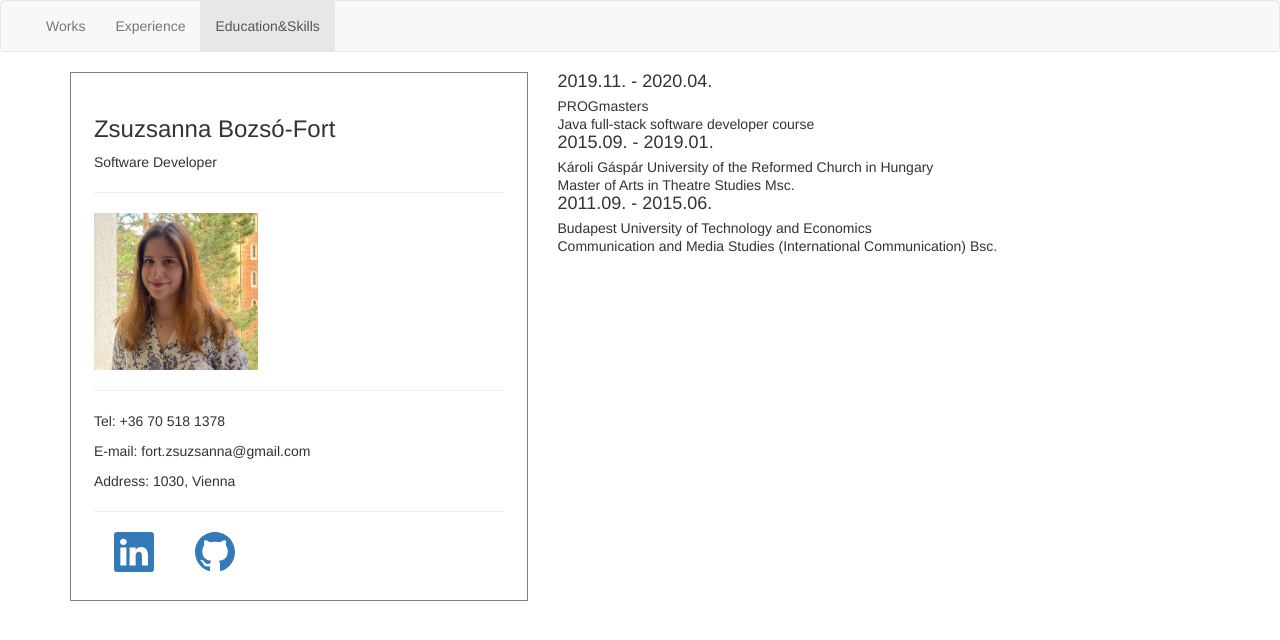
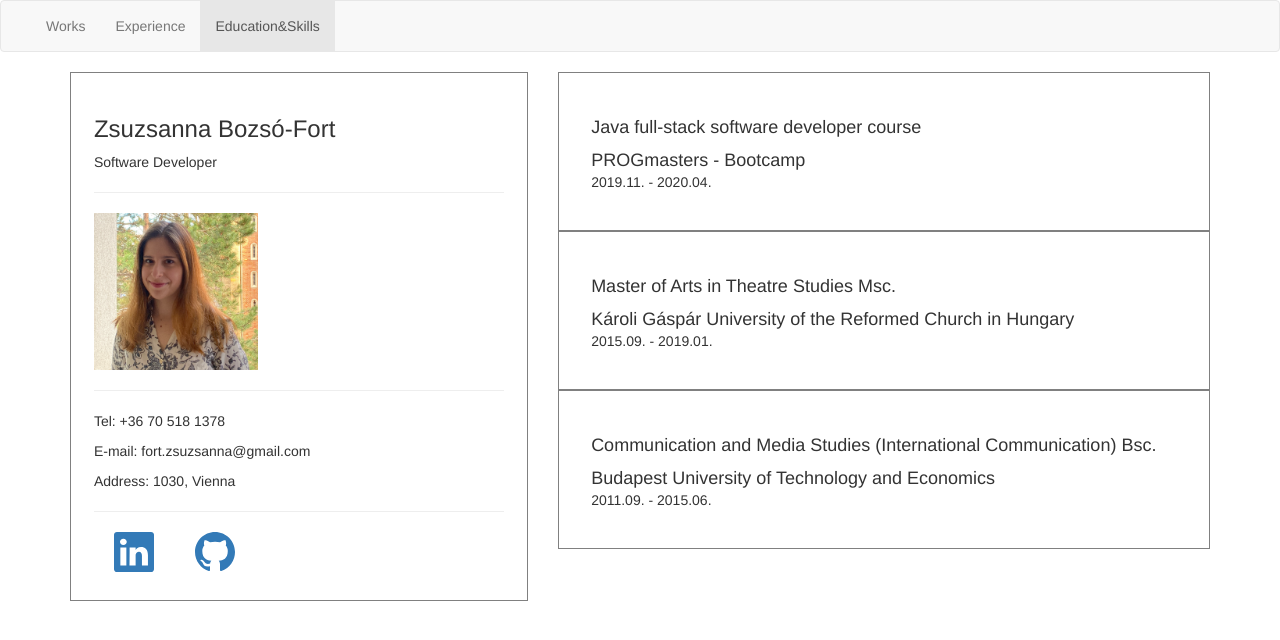
Before and after one commit to fortzsu/angular-cv-bozso-fort, an Angular app: page /education-skills in a window 1280 px wide. Shown: the top 640 px of the page. Built offline with nearby package versions, Linux system fonts and the light colour scheme.

Commit message:
formatting education html

```diff
--- a/src/app/app-routing.module.ts
+++ b/src/app/app-routing.module.ts
@@ -1,12 +1,10 @@
 import { NgModule } from '@angular/core';
 import { RouterModule, Routes } from '@angular/router';
-import {InfosComponent} from "./infos/infos.component";
 import {WorksComponent} from "./infos/works/works.component";
 import {ExperienceComponent} from "./infos/experience/experience.component";
 import {EducationSkillsComponent} from "./infos/education-skills/education-skills.component";
 
 const routes: Routes = [
-  {path: '', component: InfosComponent},
   {path: 'works', component: WorksComponent},
   {path: 'experience', component: ExperienceComponent},
   {path: 'education-skills', component: EducationSkillsComponent}
--- a/src/app/info.service.ts
+++ b/src/app/info.service.ts
@@ -7,7 +7,7 @@ import {InfoModel} from "./infos/info.model";
 export class InfoService {
 
   private education: InfoModel[] = [
-    new InfoModel('2019.11. - 2020.04.', 'PROGmasters',
+    new InfoModel('2019.11. - 2020.04.', 'PROGmasters - Bootcamp',
       'Java full-stack software developer course' ),
     new InfoModel('2015.09. - 2019.01.', 'Károli Gáspár University of the Reformed Church in Hungary',
       'Master of Arts in Theatre Studies Msc.' ),
--- a/src/app/infos/education-skills/education-skills.component.css
+++ b/src/app/infos/education-skills/education-skills.component.css
@@ -0,0 +1,4 @@
+.holder-class {
+  border: 1px solid grey;
+  padding: 5%;
+}
--- a/src/app/infos/education-skills/education-skills.component.html
+++ b/src/app/infos/education-skills/education-skills.component.html
@@ -1,5 +1,5 @@
-<div  *ngFor="let education of educationSkills">
-  <h4 class="list-group-item-heading">{{education.dates}}</h4>
-  <p class="list-group-item-text">{{education.title}}</p>
-  <p class="list-group-item-text">{{education.description}}</p>
+<div class="holder-class" *ngFor="let education of educationSkills">
+  <h4 class="list-group-item-text">{{education.description}}</h4>
+  <h4 class="list-group-item-text">{{education.title}}</h4>
+  <p class="list-group-item-heading">{{education.dates}}</p>
 </div>
```
